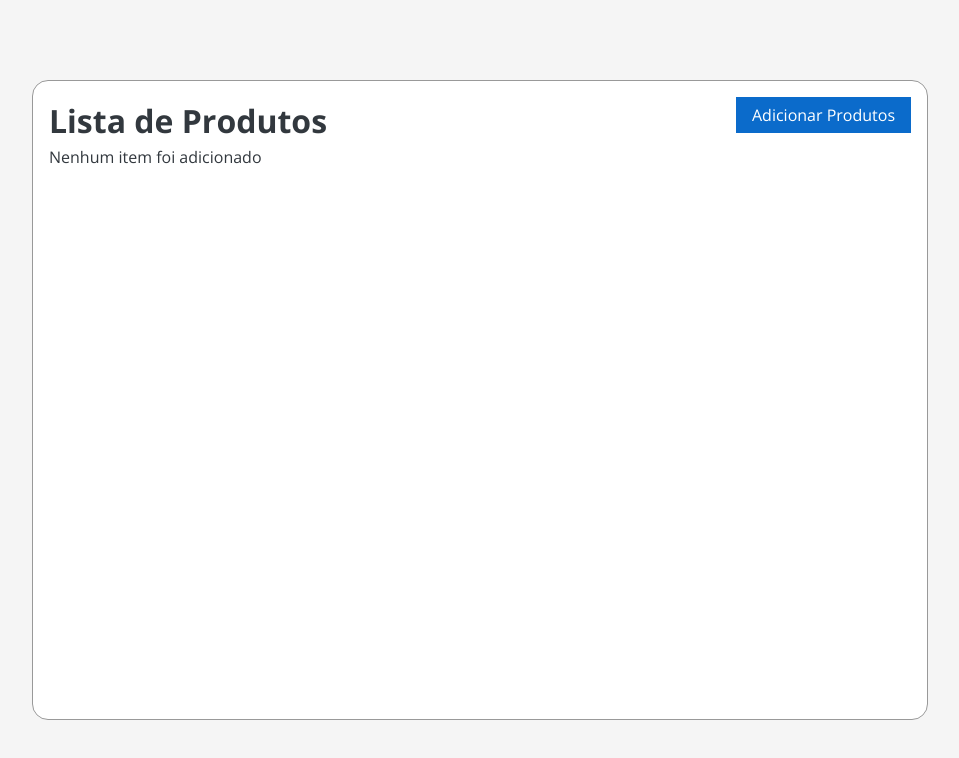
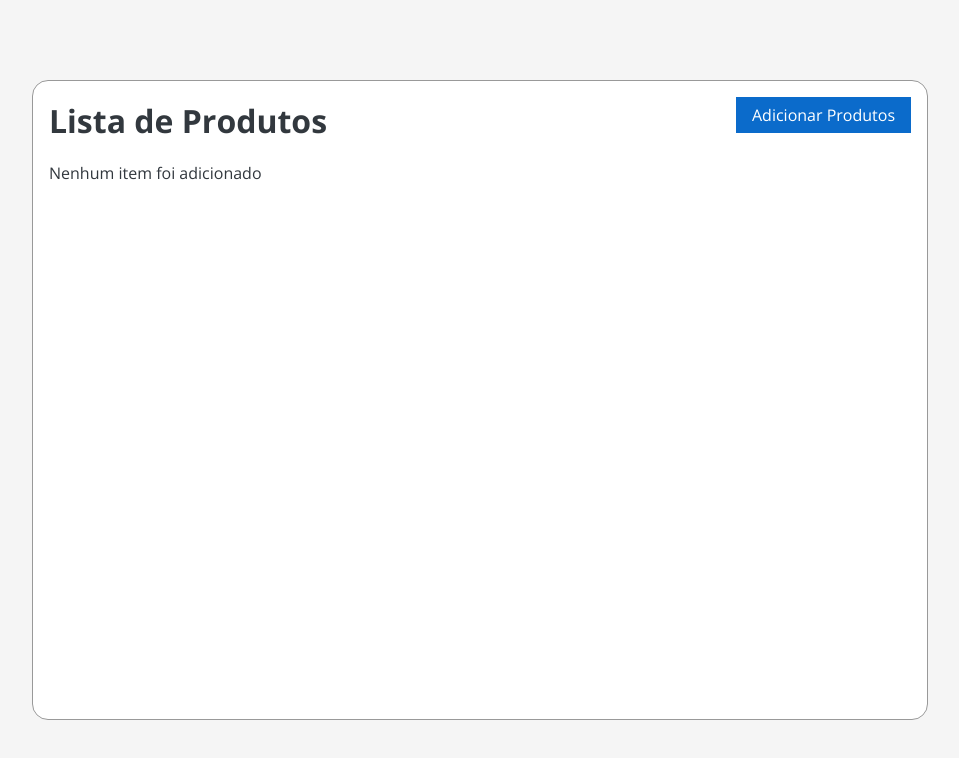
Before and after one commit to DouglasDans/job-test, a Next.js app: page / in a window 1280 px wide. Shown: the top 758 px of the page, without its empty margins (160-1119 px from the left). Built offline with nearby package versions, Linux system fonts and the light colour scheme.

Commit message:
feat: adiciona main-container-gap

```diff
--- a/src/layouts/main-layout/index.module.scss
+++ b/src/layouts/main-layout/index.module.scss
@@ -13,6 +13,10 @@
 }
 
 .container{
+  display: flex;
+  flex-direction: column;
+  gap: sizes.$main-container-gap;
+
   background-color: color.$level1-color;
   border-radius: sizes.$main-container-radius;
   border: 1px solid color.$border-color;
```
